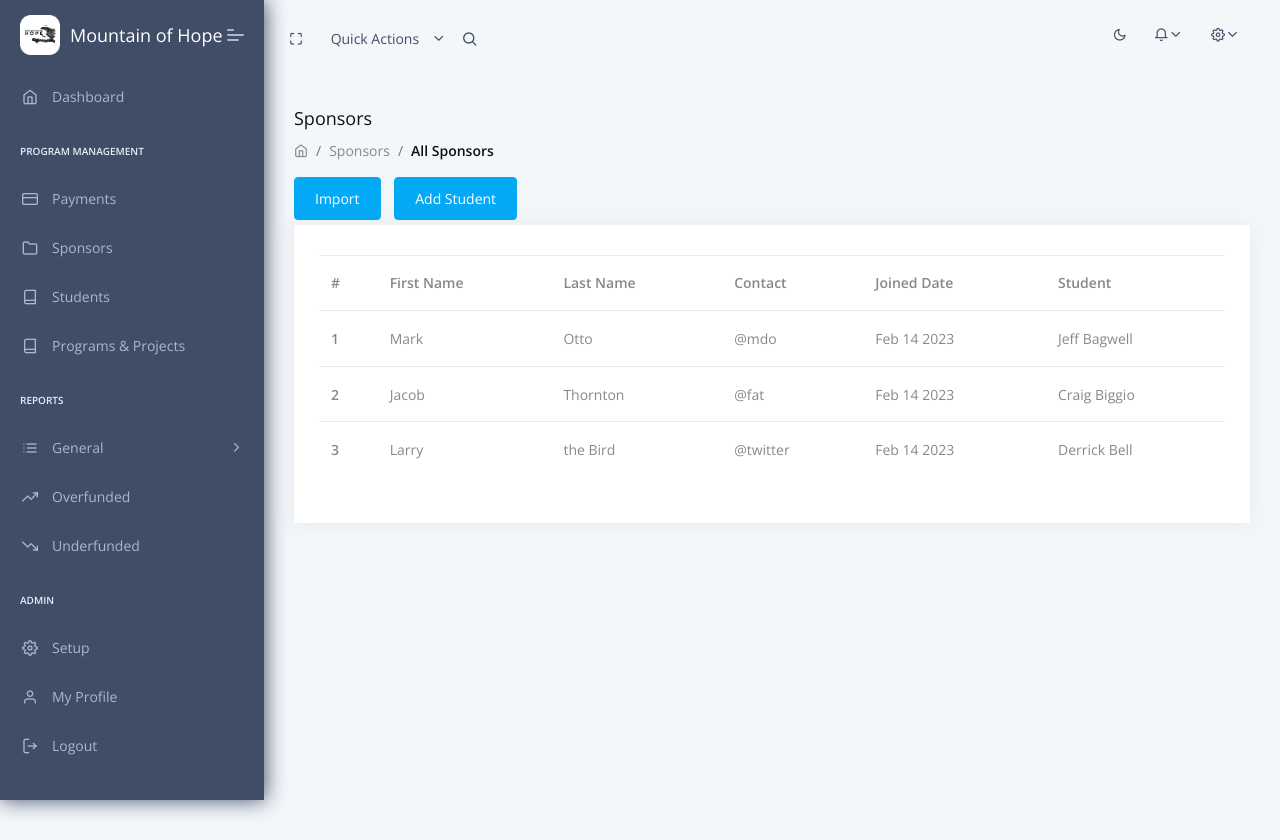
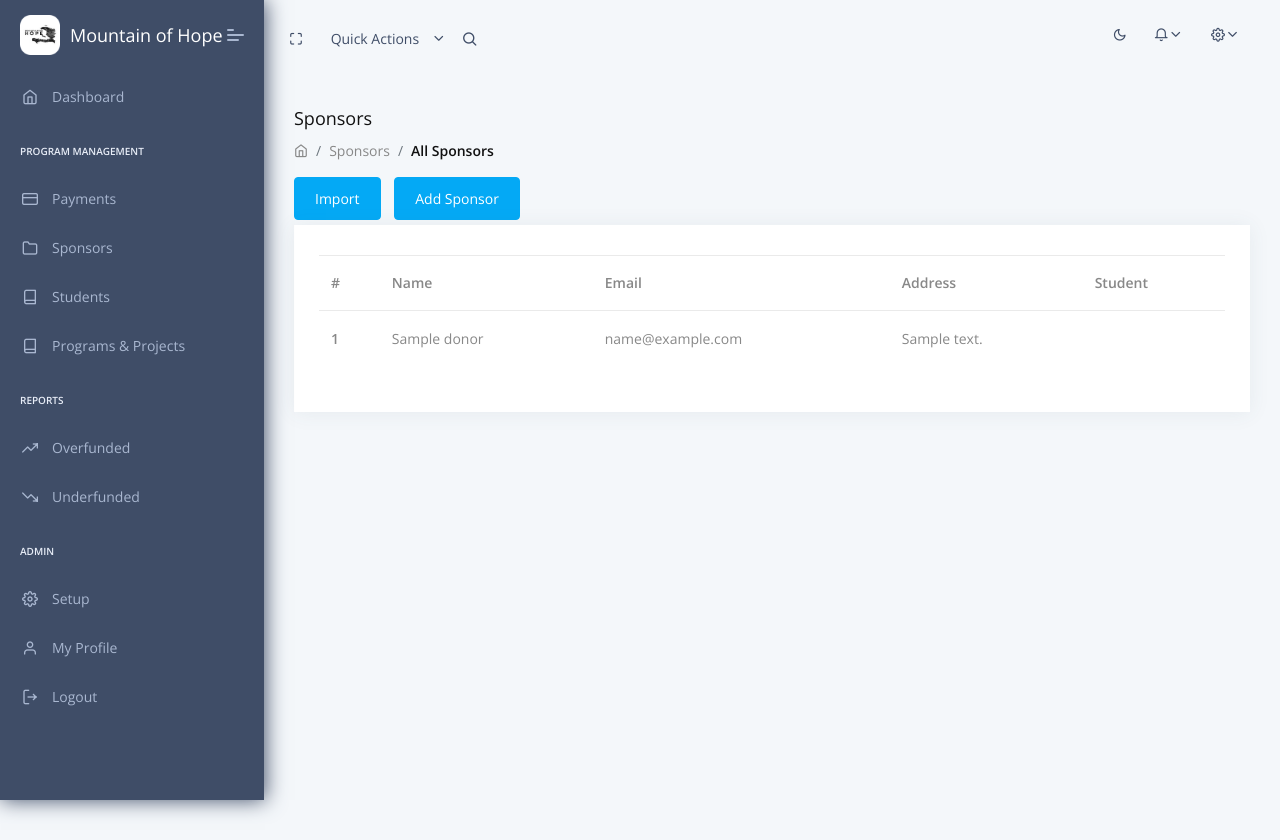
Before and after one commit to Mountain-of-Hope/advocate, a Django app: page /sponsors.html in a window 1280 px wide. Shown: the top 840 px of the page. Run offline with Django 3.2, Linux system fonts and the light colour scheme; a user stored in the database is signed in; tables that the repository leaves empty hold one stand-in row (values such as "Sample post"); some libraries are stand-ins or nearby versions.

Commit message:
add sponsor basic

```diff
--- a/apps/home/forms.py
+++ b/apps/home/forms.py
@@ -16,7 +16,7 @@ class DonorForm(ModelForm):
 class StudentForm(ModelForm):
     class Meta:
         model = Student
-        fields = '__all__'
+        exclude = ['enroll_date']
 
 class ChurchForm(ModelForm):
     class Meta:
--- a/apps/home/models.py
+++ b/apps/home/models.py
@@ -2,7 +2,7 @@
 
 from django.db import models
 from address.models import AddressField
-from phonenumber_field.phonenumber import PhoneNumber
+# from phonenumber_field.phonenumber
 from django.contrib.auth.models import User
 
 # Create your models here.
@@ -11,13 +11,13 @@ class Church (models.Model):
     name = models.CharField(max_length=255)
     address = AddressField()
     email = models.EmailField()
-    phone = PhoneNumber()
+    # phone = PhoneNumber()
 
 class Donor (models.Model):
     name = models.CharField(max_length=255)
     address = AddressField()
     email = models.EmailField(null=True)
-    phone = PhoneNumber()
+    # phone = PhoneNumber()
 
 class Student(models.Model):
     enroll_date = models.DateField(null=True)
--- a/apps/home/views.py
+++ b/apps/home/views.py
@@ -47,8 +47,9 @@ def index(request):
 def pages(request):
     pays = Payment.objects.all()
     students = Student.objects.all()
-    context = {'payments':pays}
-    context = {'students':students}
+    donors = Donor.objects.all()
+    context = {'students':students, 'payments':pays, 'donors':donors}
+
 
     # All resource paths end in .html.
     # Pick out the html file name from the url. And load that template.
@@ -78,12 +79,14 @@ def pages(request):
                 form = PaymentForm()
                 context['form'] = form
 
+
         if load_template == 'students.html':
             form = StudentForm(request.POST)
             if form.is_valid():
                 student = Student()
                 student.name = form['name'].data
-                student.dob = form['dob'].data
+                cleaned_dob = datetime.strptime(form['dob'].data, "%m/%d/%Y")
+                student.dob = cleaned_dob
                 student.community = form['community'].data
                 student.program = form['program'].data
                 student.grade = form['grade'].data
@@ -94,6 +97,22 @@ def pages(request):
             else:
                 form = StudentForm()
                 context['form'] = form
+
+        if load_template == 'sponsors.html':
+            form = DonorForm(request.POST)
+            if form.is_valid():
+                donor = Donor()
+                donor.name = form['name'].data
+                donor.address = form['address'].data
+                donor.email = form['email'].data
+                donor.save()
+
+                return HttpResponseRedirect('sponsors.html')
+            else:
+                form = DonorForm()
+                context['form'] = form
+
+
 
 
 
--- a/apps/templates/home/overfunded.html
+++ b/apps/templates/home/overfunded.html
@@ -27,10 +27,10 @@
                                         <li class="breadcrumb-item"><a href="javascript:">All Overfunded Acccounts</a></li>
                                     </ul>
                                     <a href="/overfunded.html" class="">
-                                        <button type="button" onclick="window.print()" class="btn btn-primary" title="" data-toggle="tooltip" data-original-title="Import Payments from Excel" aria-describedby="Import Payments from Excel">Print</button>
+                                        <button type="button" onclick="window.print()" class="btn btn-primary" title="" data-toggle="tooltip" data-original-title="Print overfunded report" aria-describedby="Print overfunded report">Print</button>
                                     </a>
                                     <a href="/overfunded.html" class="">
-                                        <button type="button" class="btn btn-primary" title="" data-toggle="tooltip" data-original-title="Add a manual payment" aria-describedby="Import Payments from Excel">Email</button>
+                                        <button type="button" class="btn btn-primary" title="" data-toggle="tooltip" data-original-title="Email overfunded report" aria-describedby="Email overfunded report">Email</button>
                                     </a>
                                 </div>
                             </div>
--- a/apps/templates/home/sponsors.html
+++ b/apps/templates/home/sponsors.html
@@ -30,7 +30,7 @@
                                         <button type="button" class="btn btn-primary" title="" data-toggle="tooltip" data-original-title="Import Sponsors from Excel" aria-describedby="Import Payments from Excel">Import</button>
                                     </a>
 
-                                    <button type="button" class="btn btn-primary" title="" data-toggle="modal" data-original-title="Add a manual payment" data-target="#paymentModal" aria-describedby="Import Payments from Excel">Add Student</button>
+                                    <button type="button" class="btn btn-primary" title="" data-toggle="modal" data-original-title="Add a manual payment" data-target="#paymentModal" aria-describedby="Import Payments from Excel">Add Sponsor</button>
 
                                 </div>
                             </div>
@@ -50,38 +50,21 @@
                                                     <thead>
                                                         <tr>
                                                             <th>#</th>
-                                                            <th>First Name</th>
-                                                            <th>Last Name</th>
-                                                            <th>Contact</th>
-                                                            <th>Joined Date</th>
+                                                            <th>Name</th>
+                                                            <th>Email</th>
+                                                            <th>Address</th>
                                                             <th>Student</th>
                                                         </tr>
                                                     </thead>
                                                     <tbody>
+                                                        {% for i in donors %}
                                                         <tr>
-                                                            <th scope="row">1</th>
-                                                            <td>Mark</td>
-                                                            <td>Otto</td>
-                                                            <td>@mdo</td>
-                                                            <td>Feb 14 2023</td>
-                                                            <td>Jeff Bagwell</td>
+                                                            <th scope="row">{{i.id}}</th>
+                                                            <td>{{i.name}}</td>
+                                                            <td>{{i.email}}</td>
+                                                            <td>{{i.address}}</td>
                                                         </tr>
-                                                        <tr>
-                                                            <th scope="row">2</th>
-                                                            <td>Jacob</td>
-                                                            <td>Thornton</td>
-                                                            <td>@fat</td>
-                                                            <td>Feb 14 2023</td>
-                                                            <td>Craig Biggio</td>
-                                                        </tr>
-                                                        <tr>
-                                                            <th scope="row">3</th>
-                                                            <td>Larry</td>
-                                                            <td>the Bird</td>
-                                                            <td>@twitter</td>
-                                                            <td>Feb 14 2023</td>
-                                                            <td>Derrick Bell</td>
-                                                        </tr>
+                                                        {% endfor %}
                                                     </tbody>
                                                 </table>
                                             </div>
--- a/apps/templates/includes/sidebar.html
+++ b/apps/templates/includes/sidebar.html
@@ -69,7 +69,7 @@
                 <li class="nav-item pcoded-menu-caption">
                     <label>Reports</label>
                 </li>
-                <li data-username="basic components Button Alert Badges breadcrumb Paggination progress Tooltip popovers Carousel Cards Collapse Tabs pills Modal Grid System Typography Extra Shadows Embeds"
+{% comment %}                 <li data-username="basic components Button Alert Badges breadcrumb Paggination progress Tooltip popovers Carousel Cards Collapse Tabs pills Modal Grid System Typography Extra Shadows Embeds"
                     class="nav-item pcoded-hasmenu ">
                     <a href="javascript:" class="nav-link "><span class="pcoded-micon"><i class="feather icon-list"></i></span><span
                             class="pcoded-mtext">General</span></a>
@@ -77,7 +77,7 @@
                         <li class=""><a href="/bc_button.html" class="">Ledger</a></li>
                         <li class=""><a href="/bc_badges.html" class="">Donations</a></li>
                     </ul>
-                </li>
+                </li> {% endcomment %}
 
                 <li data-username="form elements advance componant validation masking wizard picker select"
                     class="nav-item {% if 'form_elements' in segment %} active {% endif %}">
```
